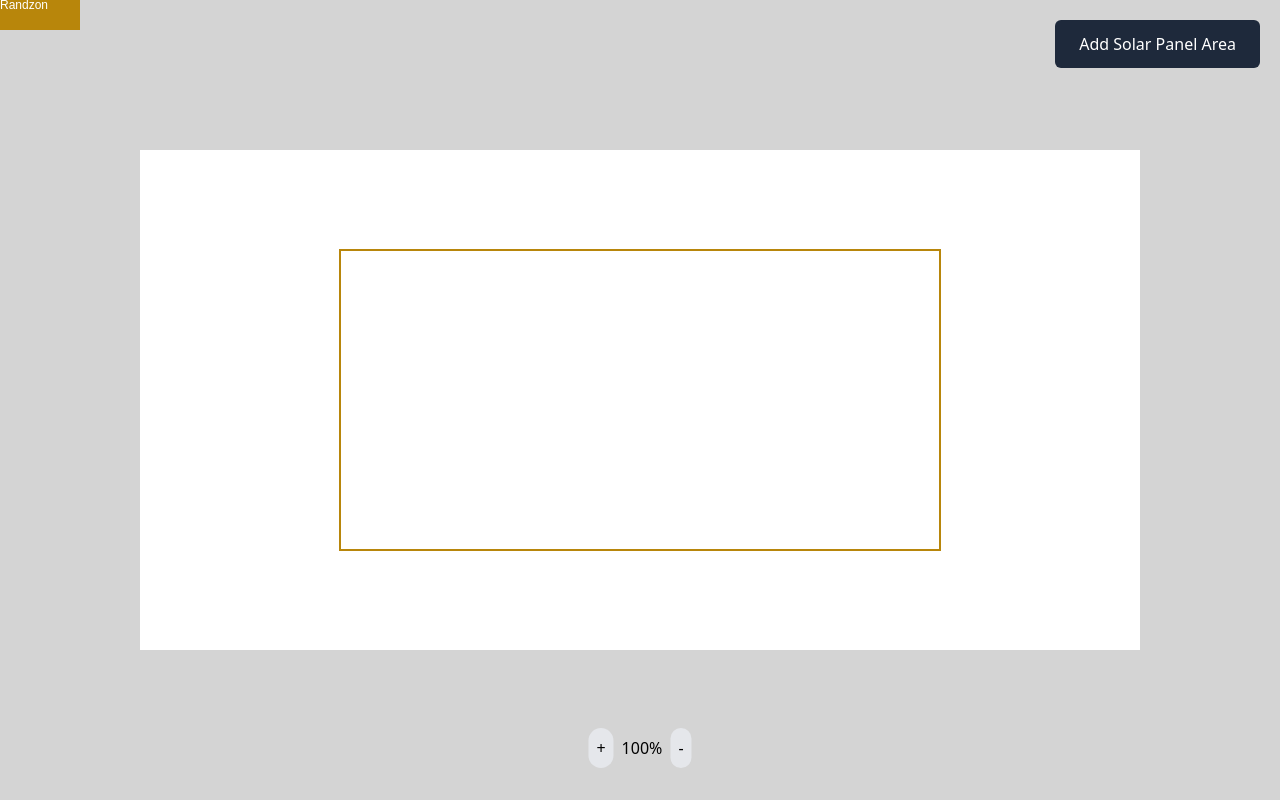
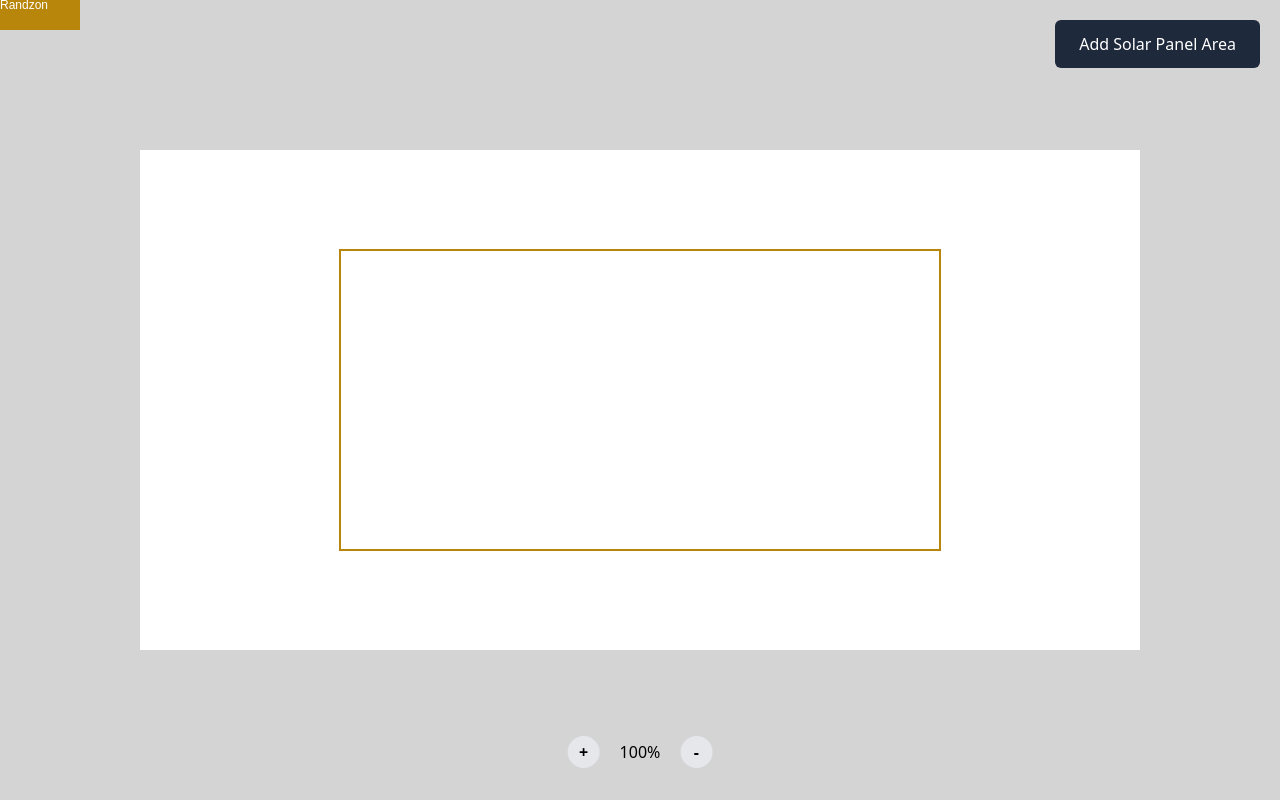
Before and after one commit to salah-mohamed0404/Canvas-Demo, a React (Vite) app: page / in a window 1280 px wide. Built offline with nearby package versions, Linux system fonts and the light colour scheme.

Commit message:
refactor: Improve stage zoom controls with ScaleButtons component

```diff
--- a/src/components/Canvas/ScaleButtons.jsx
+++ b/src/components/Canvas/ScaleButtons.jsx
@@ -1,20 +1,28 @@
+import { SCALE_LIMITS } from "../../hooks/useStageZoom";
+
 export default function ScaleButtons({
   stageScale,
   increaseScale,
   decreaseScale,
 }) {
   const zoomPercentage =
-    stageScale == 1
-      ? 100
+    stageScale === SCALE_LIMITS.max
+      ? SCALE_LIMITS.max * 100
       : parseInt(parseFloat((stageScale % 10).toFixed(2)) * 100);
 
   return (
-    <div className="absolute bottom-8 left-1/2 -translate-x-1/2">
-      <button className="rounded-full bg-gray-200 p-2" onClick={increaseScale}>
+    <div className="absolute bottom-8 left-1/2 flex -translate-x-1/2 items-center justify-center gap-3">
+      <button
+        className="flex h-8 w-8 items-center justify-center rounded-full bg-gray-200 font-bold"
+        onClick={increaseScale}
+      >
         +
       </button>
       <span className="px-2">{zoomPercentage}%</span>
-      <button className="rounded-full bg-gray-200 p-2" onClick={decreaseScale}>
+      <button
+        className="flex h-8 w-8 items-center justify-center rounded-full bg-gray-200 font-bold"
+        onClick={decreaseScale}
+      >
         -
       </button>
     </div>
```
